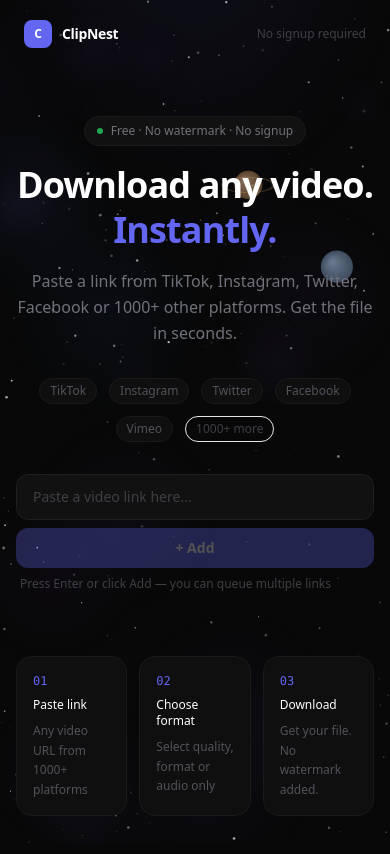
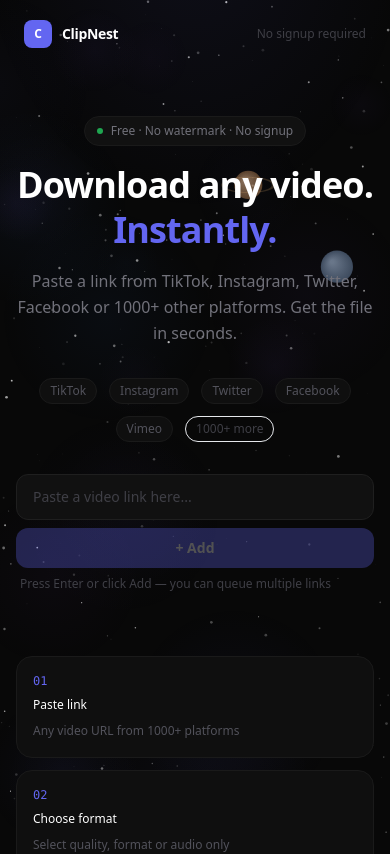
Before and after one commit to Oko300/ClipNest, a Next.js app in the folder frontend/: page / in a window 390 px wide. Shown: the top 854 px of the page. Built offline with nearby package versions, Linux system fonts and the light colour scheme.

Commit message:
Fix mobile UI and remove Movie Gallery section

```diff
--- a/frontend/app/layout.tsx
+++ b/frontend/app/layout.tsx
@@ -25,7 +25,7 @@
       </head>
       <body>
         <SwRegister />
-        <main className="min-h-screen bg-[#0a0a0a]">
+        <main className="min-h-screen">
           {children}
         </main>
       </body>
--- a/frontend/app/page.tsx
+++ b/frontend/app/page.tsx
@@ -505,7 +505,7 @@
           {jobs.length === 0 ? (
             <div className="w-full flex flex-col items-center gap-6 py-8">
               {/* How it works */}
-              <div className="w-full grid grid-cols-3 gap-3">
+              <div className="w-full grid grid-cols-1 md:grid-cols-3 gap-3">
                 {[
                   { step: "01", title: "Paste link", desc: "Any video URL from 1000+ platforms" },
                   { step: "02", title: "Choose format", desc: "Select quality, format or audio only" },
```
